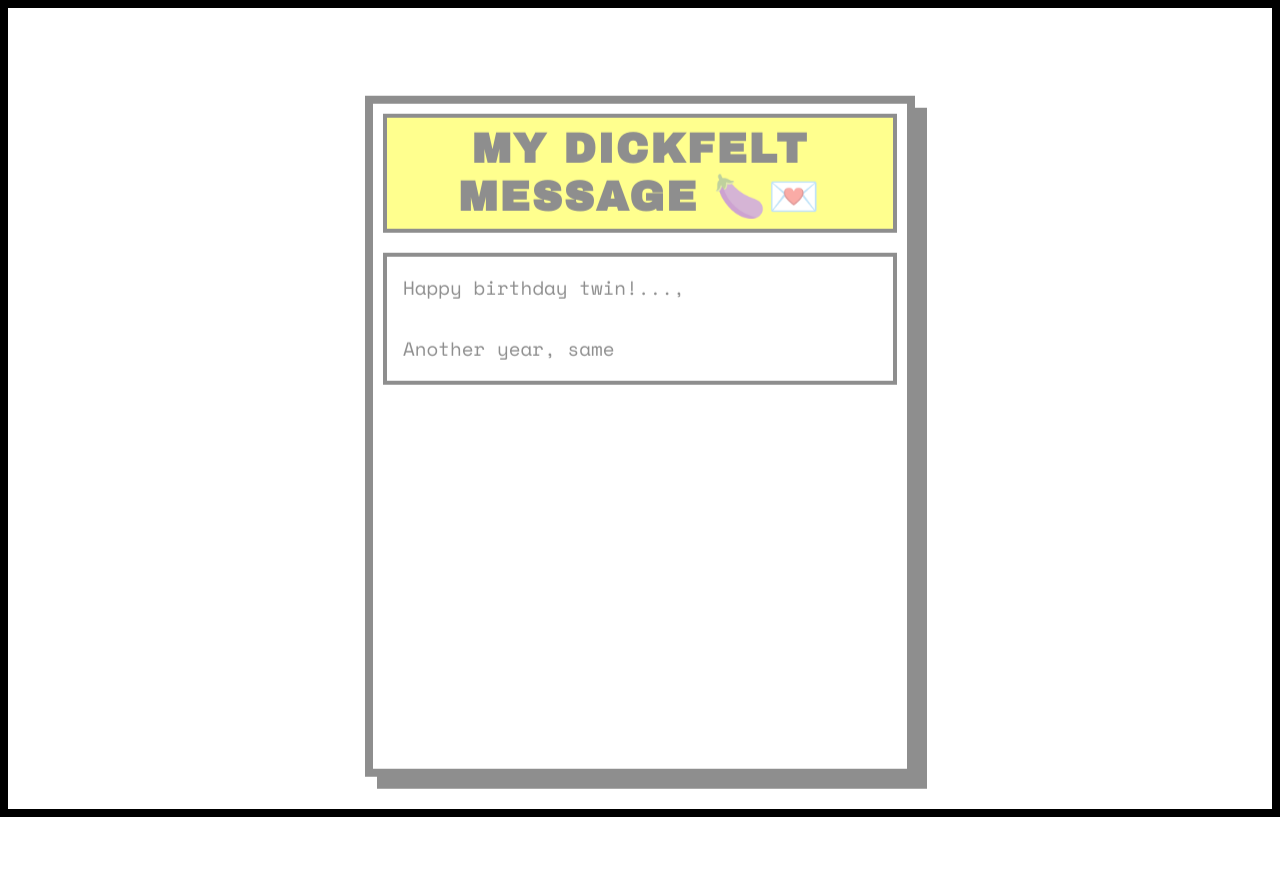
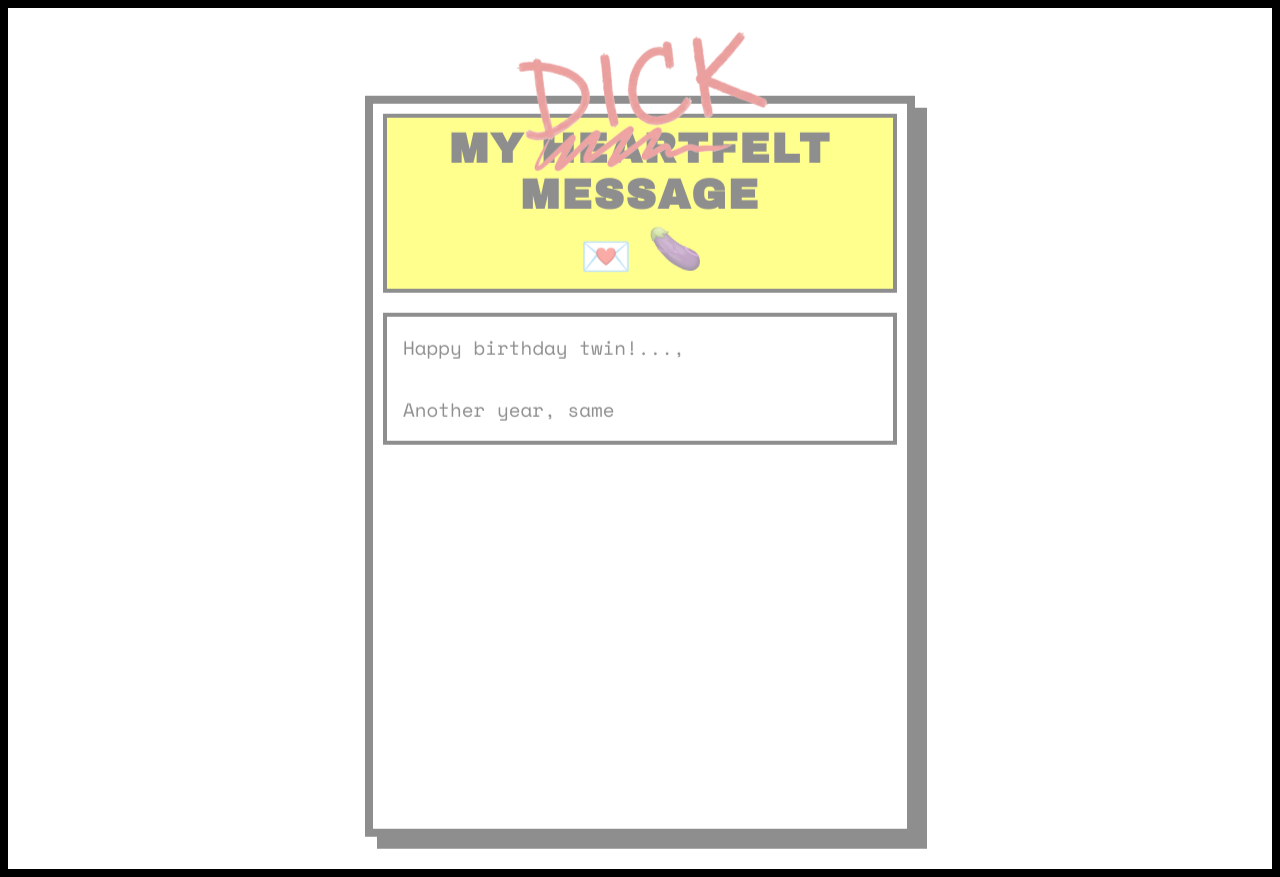
Before and after one commit to Hawkay002/B-day, a plain HTML site: page pm.html in a window 1280 px wide. Before the commit the page ends 817 px from the top, so only its background shows below. Drawn offline with nearby package versions, Linux system fonts and the light colour scheme.

Commit message:
Update pm.html

```diff
--- a/pm.html
+++ b/pm.html
@@ -4,6 +4,9 @@
   <meta charset="UTF-8">
   <meta name="viewport" content="width=device-width, initial-scale=1.0">
   <title>Birthday Message</title>
+  <link rel="preload" href="img/Picsart_25-10-09_13-03-08-045.png" as="image">
+  <link rel="preload" href="img/Picsart_25-10-09_13-06-02-652.png" as="image">
+  <link rel="preload" href="img/penis-eggplant.gif" as="image">
   <link href="https://fonts.googleapis.com/css2?family=Archivo+Black&family=Space+Mono&family=Bebas+Neue&display=swap" rel="stylesheet">
   <style>
    :root {
@@ -286,6 +289,45 @@
    .line-right {
     right: 20%;
    }
+
+   /* Styles for the word edit */
+   .edited-word {
+     position: relative;
+     display: inline-block;
+   }
+   .edited-word::after { /* The strikethrough */
+     content: "";
+     position: absolute;
+     /* I have hosted your image file to use it here */
+     background-image: url(img/Picsart_25-10-09_13-03-08-045.png);
+     background-size: contain;
+     background-repeat: no-repeat;
+     background-position: center;
+     top: 50%;
+     left: -10%;
+     width: 130%;
+     height: 100%;
+     transform: translateY(-50%);
+   }
+   .edited-word::before { /* The replacement word */
+     content: "";
+     position: absolute;
+     /* I have hosted your image file to use it here */
+     background-image: url(img/Picsart_25-10-09_13-06-02-652.png);
+     background-size: contain;
+     background-repeat: no-repeat;
+     background-position: center;
+     top: -190%;
+     left: -65%;
+     width: 250%;
+     height: 200%;
+     z-index: 20;
+     transform: rotate(-8deg);
+   }
+   .dick-gif {
+    height: auto;
+    width: 50px;
+   }
   </style>
  </head>
  <body>
@@ -298,7 +340,8 @@
 
   <div id="mainContent">
    <div class="message-box">
-    <h1>My Dickfelt Message 🍆💌</h1>
+    <!-- The h1 tag has been modified as you requested -->
+    <h1>My <span class="edited-word">Heart</span>felt Message <br>💌 <img class="dick-gif" src="img/penis-eggplant.gif"></img></h1>
     <p class="personal-msg" id="typewriter"></p>
     <img class="hug-gif" src="img/Picsart_25-04-08_10-39-05-847.png" alt="hug gif">
 
@@ -312,7 +355,7 @@
   </div>
 
   <script>
-   const text = `Happy birthday twin!...,\n\nAnother year, same date, same chaos, - guess greatness (or stubbornness) really does come in pairs.\nOnce again, we somehow made it to this day alive… last year we swore it might be our last but here we are.\nStill-fucking-breathing.\n\nSome days I seriously feel like letting a car do me the favor and end the respawn cycle instantly but nope, the universe keeps buffering us through.\nAnyway, fucking happy birthday.\nYour existence may not have tilted the population count one way or the other (kisiko spawn kill bhi na kar paya 🫩) but hey, at least we've survived another patch update.\n\nBas zyada khush na ho mittar, automation hai, mujhe bhi shauk nahi beech flight mein pyar jatane ka 🤢`;
+   const text = `Happy birthday twin!...,\n\nAnother year, same date, same chaos, - guess greatness (or stubbornness) really does come in pairs.\nOnce again, we somehow made it to this day alive… last year we swore it might be our last but here we are.\nStill-fucking-breathing.\n\nSome days I seriously feel like letting a car do me the favor and end the respawn cycle instantly but nope, the universe keeps buffering us through.\nAnyway, fucking happy birthday.\nYour existence may not have tilted the population count one way or the other (kisiko spawn kill bhi na kar paya 🫩) but hey, at least we've survived another patch update.\n\nBas zyada khush na ho mittar, automation hai, mujhe bhi shauk nahi itna pyar jatane ka 🤢`;
    const target = document.getElementById("typewriter");
    let index = 0;
 
```
